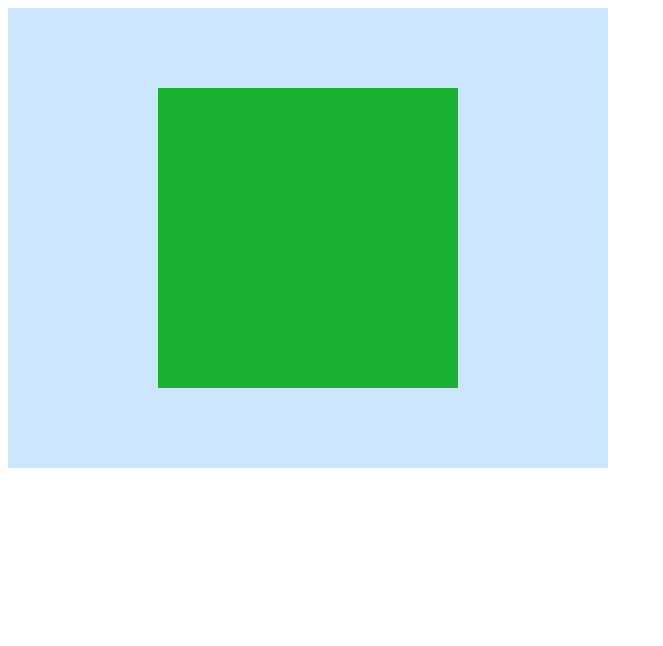
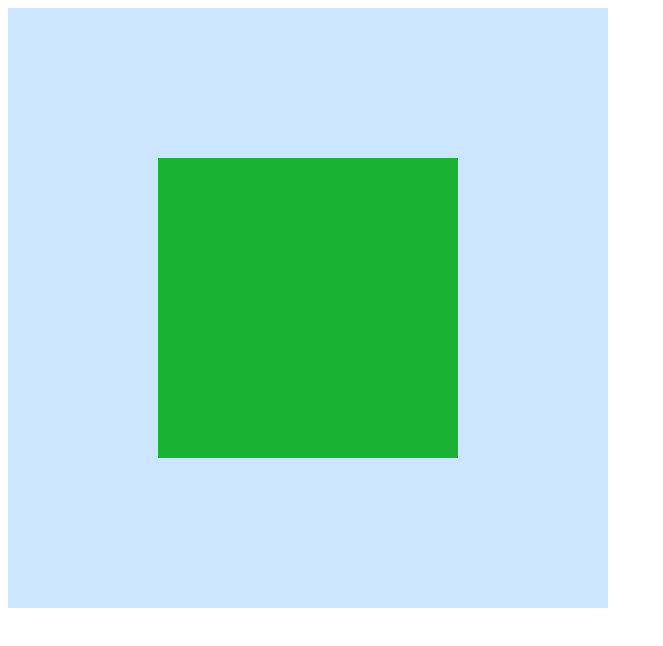
Before and after one commit to zackurben/js13k-2019, a website: page index.html in a window 1280 px wide. Shown: the whole page, without its empty margins (0-663 px from the left). Drawn offline with Linux system fonts and the light colour scheme.

Commit message:
Cleaning up a bit.

```diff
--- a/index.html
+++ b/index.html
@@ -2,7 +2,7 @@
 <html>
   <head></head>
   <body>
-    <canvas id="glcanvas" width="600" height="460"></canvas>
-    <script type="application/javascript" src="./index.js"></script>
+    <canvas id="glcanvas" width="600" height="600"></canvas>
+    <script type="application/javascript" src="index.js"></script>
   </body>
 </html>
--- a/index.js
+++ b/index.js
@@ -50,10 +50,7 @@ function startup() {
     {
       type: gl.FRAGMENT_SHADER,
       value: `
-      #ifdef GL_ES
-        precision highp float;
-      #endif
-
+      precision mediump float;
       uniform vec4 uGlobalColor;
 
       void main() {
@@ -72,14 +69,19 @@ function startup() {
   vertexArray = new Float32Array([
     -0.5,
     0.5,
+
     0.5,
     0.5,
+
     0.5,
     -0.5,
+
     -0.5,
     0.5,
+
     0.5,
     -0.5,
+
     -0.5,
     -0.5
   ]);
@@ -147,16 +149,14 @@ function animateScene() {
   uScalingFactor = gl.getUniformLocation(shaderProgram, 'uScalingFactor');
   uGlobalColor = gl.getUniformLocation(shaderProgram, 'uGlobalColor');
   uRotationVector = gl.getUniformLocation(shaderProgram, 'uRotationVector');
+  aVertexPosition = gl.getAttribLocation(shaderProgram, 'aVertexPosition');
 
   gl.uniform2fv(uScalingFactor, currentScale);
   gl.uniform2fv(uRotationVector, currentRotation);
   gl.uniform4fv(uGlobalColor, [0.1, 0.7, 0.2, 1.0]);
 
+  gl.enableVertexAttribArray(aVertexPosition);
   gl.bindBuffer(gl.ARRAY_BUFFER, vertexBuffer);
-
-  aVertexPosition = gl.getAttribLocation(shaderProgram, 'aVertexPosition');
-
-  gl.enableVertexAttribArray(aVertexPosition);
   gl.vertexAttribPointer(
     aVertexPosition,
     vertexNumComponents,
@@ -172,7 +172,6 @@ function animateScene() {
     let deltaAngle = ((currentTime - previousTime) / 1000.0) * degreesPerSecond;
 
     currentAngle = (currentAngle + deltaAngle) % 360;
-
     previousTime = currentTime;
     animateScene();
   });
```
